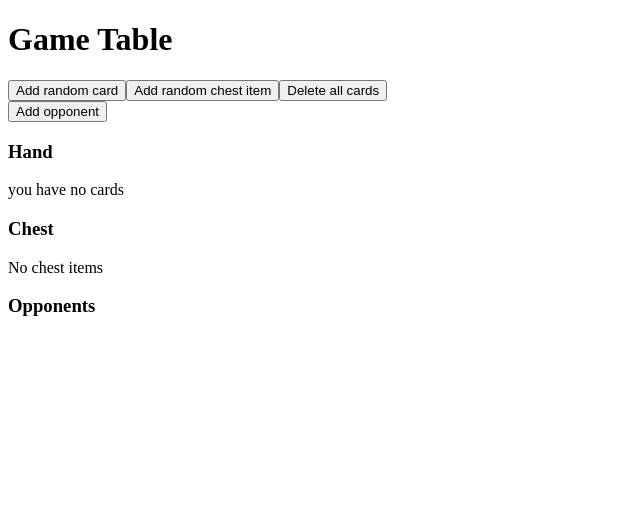
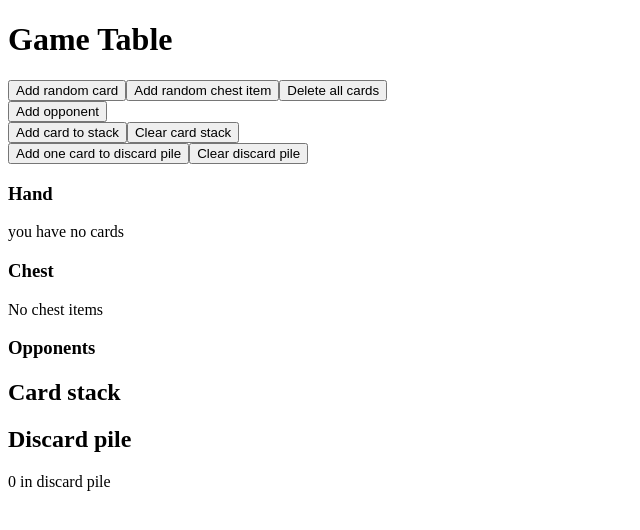
Before and after one commit to Xanclry/frontend-spanish-fool, a React (Create React App) app: page /game/table in a window 1280 px wide. Shown: the top 530 px of the page, without its empty margins (0-640 px from the left). Built offline with nearby package versions, Linux system fonts and the light colour scheme.

Commit message:
added discard pile and game card stack stores

```diff
--- /dev/null
+++ b/src/components/pages/game/table/card-stack-component/cardStackComponent.tsx
@@ -0,0 +1,19 @@
+import React from 'react'
+import { Card } from '../../../../../model/card/card'
+
+interface CardStackProps {
+  cards: Card[]
+}
+
+export const CardStackComponent = ({ cards }: CardStackProps) => {
+  return (
+    <div>
+      <h2>Card stack</h2>
+      {cards.map(card => (
+        <p>
+          {card.rank.name} {card.suit.logo}
+        </p>
+      ))}
+    </div>
+  )
+}
--- /dev/null
+++ b/src/components/pages/game/table/discard-pile-component/discardPileComponent.tsx
@@ -0,0 +1,14 @@
+import React from 'react'
+
+interface DiscardPileProps {
+  cardsAmount: number
+}
+
+export const DiscardPileComponent = ({ cardsAmount }: DiscardPileProps) => {
+  return (
+    <div>
+      <h2>Discard pile</h2>
+      <p>{cardsAmount} in discard pile</p>
+    </div>
+  )
+}
--- a/src/components/pages/game/table/game-table.tsx
+++ b/src/components/pages/game/table/game-table.tsx
@@ -8,10 +8,16 @@ import { ChestPair } from '../../../../model/chest/chest-pair'
 import { ChestComponent } from './chest-component/chestComponent'
 import { opponentsDecksActions } from '../../../../state/table/opponents-deck/opponentsDecksSlice'
 import { OpponentComponent } from './opponent/opponentComponent'
+import { CardStackComponent } from './card-stack-component/cardStackComponent'
+import { cardStackActions } from '../../../../state/table/card-stack/cardStackSlice'
+import { DiscardPileComponent } from './discard-pile-component/discardPileComponent'
+import { discardPileActions } from '../../../../state/table/discard-pile/discardPileSlice'
 
 export const GameTable = () => {
   const playerHand = useSelector((state: RootState) => state.player.hand)
   const playerChestItems = useSelector((state: RootState) => state.player.chest)
+  const cardStack = useSelector((state: RootState) => state.stack.cards)
+  const discardPileCardsAmount = useSelector((state: RootState) => state.discardPile.cardAmount)
 
   const opponents = useSelector((state: RootState) => state.opponents.opponents)
 
@@ -35,6 +41,22 @@ export const GameTable = () => {
     dispatch(opponentsDecksActions.addOpponent())
   }
 
+  const addRandomCardToStack = () => {
+    dispatch(cardStackActions.addCardsToStack([getRandomCard()]))
+  }
+
+  const clearCardStack = () => {
+    dispatch(cardStackActions.clearStack())
+  }
+
+  const addCardsToDiscardPile = (amount: number) => {
+    dispatch(discardPileActions.addCards(amount))
+  }
+
+  const clearDiscardPile = () => {
+    dispatch(discardPileActions.clearPile())
+  }
+
   return (
     <>
       <h1>Game Table</h1>
@@ -43,6 +65,12 @@ export const GameTable = () => {
       <button onClick={deleteAllCards}>Delete all cards</button>
       <br />
       <button onClick={addOpponent}>Add opponent</button>
+      <br />
+      <button onClick={addRandomCardToStack}>Add card to stack</button>
+      <button onClick={clearCardStack}>Clear card stack</button>
+      <br />
+      <button onClick={() => addCardsToDiscardPile(1)}>Add one card to discard pile</button>
+      <button onClick={clearDiscardPile}>Clear discard pile</button>
 
       <div>
         <div>
@@ -65,12 +93,14 @@ export const GameTable = () => {
       <div>
         <h3>Opponents</h3>
         {opponents.map(opp => (
-          // <div>
-          //   <p>`${opp.hand.handCardCount} in the hand`</p>
-          //   <ChestComponent chestItems={opp.hand.chest} />
-          // </div>
           <OpponentComponent opponent={opp} />
         ))}
+      </div>
+      <div>
+        <CardStackComponent cards={cardStack} />
+      </div>
+      <div>
+        <DiscardPileComponent cardsAmount={discardPileCardsAmount} />
       </div>
     </>
   )
--- a/src/state/rootReducer.ts
+++ b/src/state/rootReducer.ts
@@ -1,10 +1,14 @@
 import { combineReducers } from '@reduxjs/toolkit'
 import { playerDeckSlice } from './table/player-deck/playerDeckSlice'
 import { opponentsDecksSlice } from './table/opponents-deck/opponentsDecksSlice'
+import { cardStackSlice } from './table/card-stack/cardStackSlice'
+import { discardPileSlice } from './table/discard-pile/discardPileSlice'
 
 const rootReducer = combineReducers({
   player: playerDeckSlice.reducer,
   opponents: opponentsDecksSlice.reducer,
+  stack: cardStackSlice.reducer,
+  discardPile: discardPileSlice.reducer,
 })
 
 export type RootState = ReturnType<typeof rootReducer>
--- /dev/null
+++ b/src/state/table/card-stack/cardStackSlice.ts
@@ -0,0 +1,24 @@
+import { createSlice, PayloadAction } from '@reduxjs/toolkit'
+import { Card } from '../../../model/card/card'
+
+interface CardStackState {
+  cards: Card[]
+}
+
+const initialState = { cards: [] } as CardStackState
+
+export const cardStackSlice = createSlice({
+  name: 'cardStack',
+  initialState,
+  reducers: {
+    addCardsToStack: (state, action: PayloadAction<Card[]>) => {
+      state.cards.push(...action.payload)
+    },
+    clearStack: state => {
+      state.cards = []
+    },
+  },
+})
+
+export default cardStackSlice.reducer
+export const cardStackActions = cardStackSlice.actions
--- /dev/null
+++ b/src/state/table/discard-pile/discardPileSlice.ts
@@ -0,0 +1,26 @@
+import { createSlice, PayloadAction } from '@reduxjs/toolkit'
+
+interface DiscardPileState {
+  cardAmount: number
+}
+
+const initialState = { cardAmount: 0 } as DiscardPileState
+
+export const discardPileSlice = createSlice({
+  name: 'discardPile',
+  initialState,
+  reducers: {
+    addOneCard: state => {
+      state.cardAmount += 1
+    },
+    addCards: (state, action: PayloadAction<number>) => {
+      state.cardAmount += action.payload
+    },
+    clearPile: state => {
+      state.cardAmount = 0
+    },
+  },
+})
+
+export default discardPileSlice.reducer
+export const discardPileActions = discardPileSlice.actions
```
